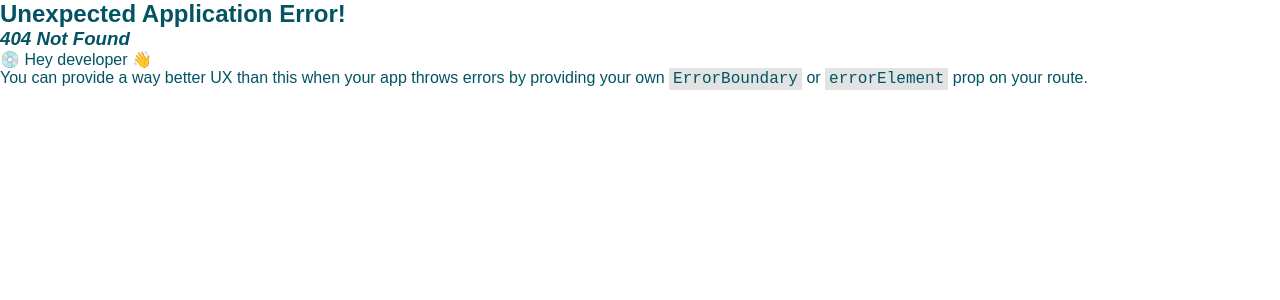
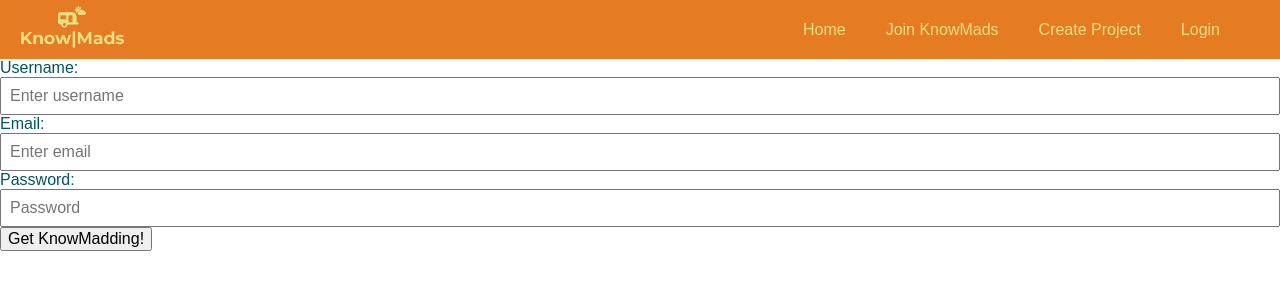
Before and after one commit to pauline-segi/crowdfunding_frontend, a React (Vite) app: page /signup in a window 1280 px wide. Before the commit this address had no page. Shown: the top 300 px of the page. Built offline with nearby package versions, Linux system fonts and the light colour scheme.

Commit message:
made some changes to sign up

```diff
--- a/src/api/post-signup.js
+++ b/src/api/post-signup.js
@@ -1,5 +1,6 @@
 async function postSignup(username, password, email) {
-    const url = `${import.meta.env.VITE_API_URL}/users`;
+    const url = `${import.meta.env.VITE_API_URL}/signup`;
+    console.log("POST SIGNUUP FUNCTION")
     const response = await fetch(url, {
         method: "POST",
         headers: {
--- a/src/components/NavBar.jsx
+++ b/src/components/NavBar.jsx
@@ -47,7 +47,7 @@ function NavBar() {
                         <Link to="/" className="home-link">
                             Home
                         </Link>
-                        <Link to="/users" className="signup-link">
+                        <Link to="/signup" className="signup-link">
                             Join KnowMads
                         </Link>
                         <Link to="/createproject" className="createproject-link">
@@ -79,7 +79,7 @@ function NavBar() {
                         <Link to="/" className="home-link">
                             Home
                         </Link>
-                        <Link to="/users" className="signup-link">
+                        <Link to="/signup" className="signup-link">
                             Join KnowMads
                         </Link>
                         <Link to="/createproject" className="createproject-link">
--- a/src/components/SignupForm.jsx
+++ b/src/components/SignupForm.jsx
@@ -22,7 +22,9 @@ function SignupForm() {
 
     const handleSubmit = (event) => {
         event.preventDefault();
+        console.log("HANDLE SUBMIT TRIGGERED")
         if (credentials.username && credentials.email && credentials.password) {
+            console.log("HELLO FROM HERE")
             postSignup(
                 credentials.username,
                 credentials.password,
--- a/src/main.jsx
+++ b/src/main.jsx
@@ -20,7 +20,7 @@ const router = createBrowserRouter([
       { path: "/", element: <HomePage /> },
       { path: "/login", element: <LoginPage />},
       { path: "/project/:id", element: <ProjectPage /> },
-      { path: "/users", element: <SignupPage /> },
+      { path: "/signup", element: <SignupPage /> },
       { path: "/createproject", element: <CreateProjectPage /> },
 
     ],
```
